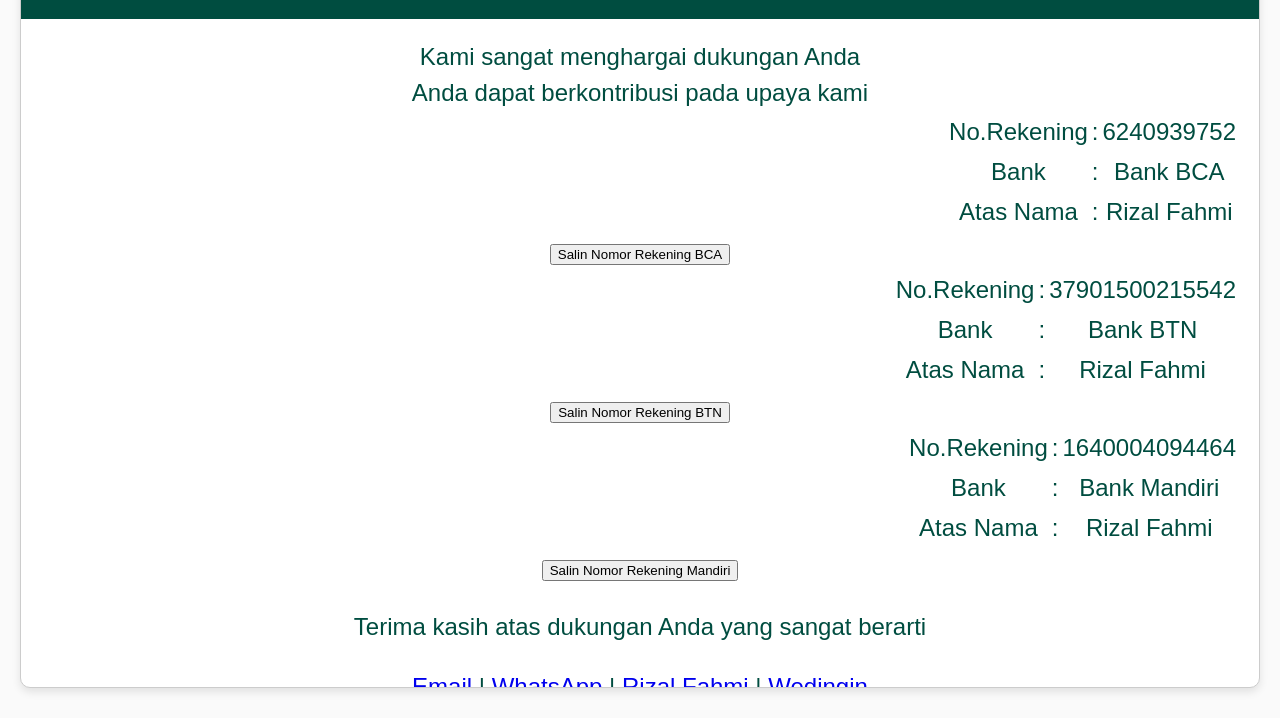
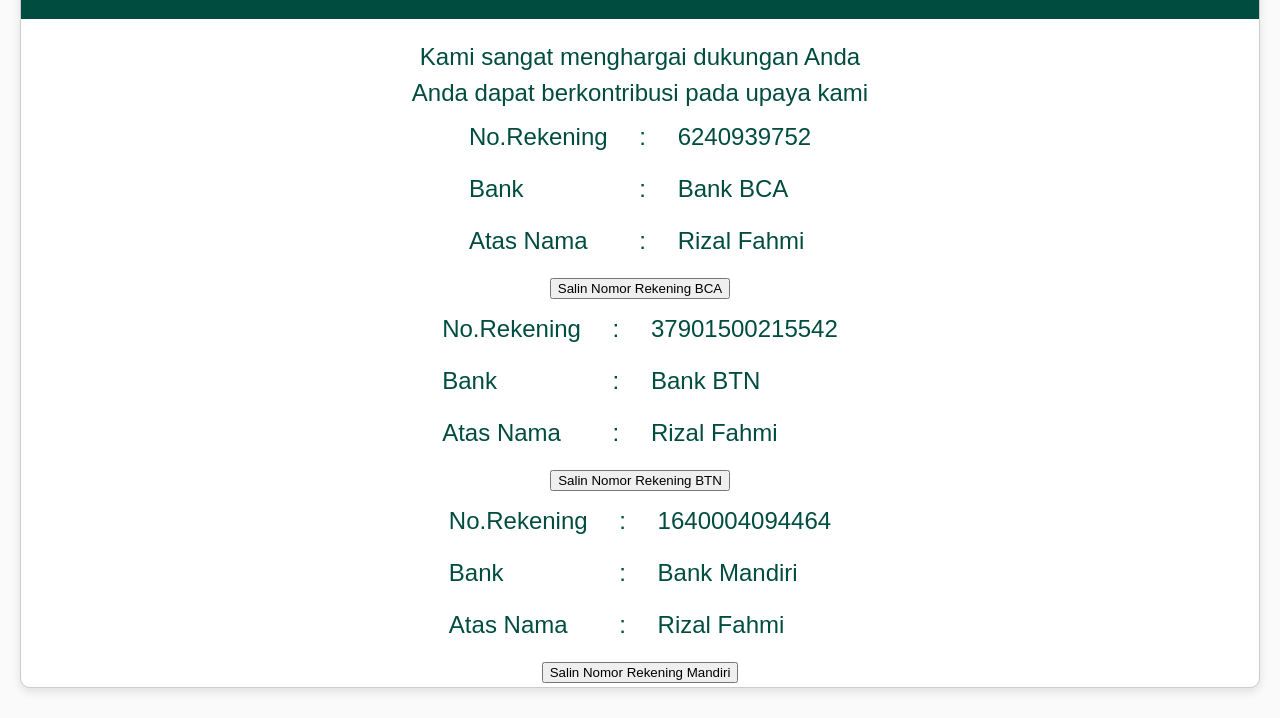
Before and after one commit to rzalfahmy/tuman, a plain HTML site: page support.html in a window 1280 px wide. Shown: the part 82-800 px from the top of the page. Drawn offline with nearby package versions, Linux system fonts and the light colour scheme.

Commit message:
Update styles6.css

```diff
--- a/styles6.css
+++ b/styles6.css
@@ -94,6 +94,21 @@ body {
   text-align: center;
 }
 
+.center-table {
+  margin: 0 auto; /* Pusatkan tabel di tengah */
+  border-collapse: collapse; /* Hilangkan jarak antar sel */
+}
+
+.center-table td {
+  text-align: left; /* Teks tetap rata kiri */
+  padding: 8px 15px; /* Tambahkan jarak di dalam sel */
+}
+
+.center-table td:nth-child(2) {
+  text-align: center; /* Kolom untuk titik dua rata tengah */
+  width: 10px; /* Lebar tetap untuk titik dua */
+}
+
 /* Responsif */
 @media (max-width: 600px) {
   .book-container {
```
